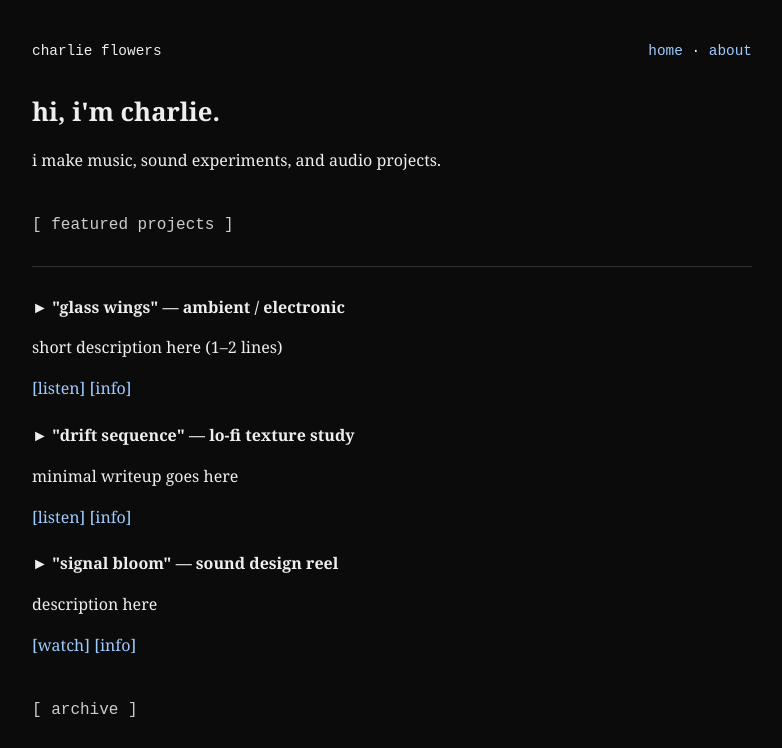
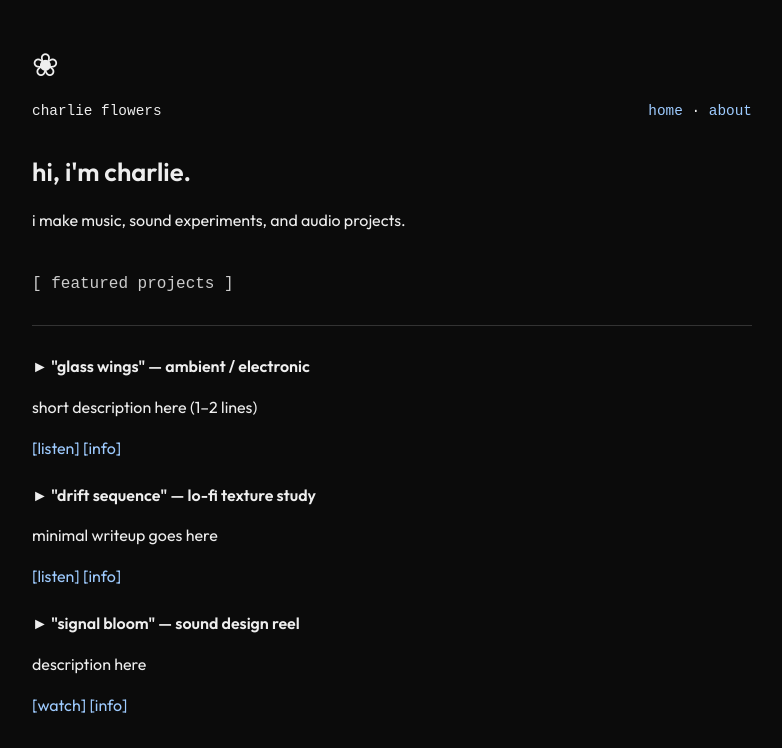
Before and after one commit to chaebe9/chaebe9.github.io, a plain HTML site: page index.html in a window 1280 px wide. Shown: the top 748 px of the page, without its empty margins (248-1030 px from the left). Drawn offline with Linux system fonts and the light colour scheme.

Commit message:
Include Google Font and change body font
Added Google Font 'Outfit' and updated body font.

```diff
--- a/index.html
+++ b/index.html
@@ -4,11 +4,22 @@
   <meta charset="UTF-8" />
   <meta name="viewport" content="width=device-width, initial-scale=1.0" />
   <title>charlie flowers</title>
+  <!-- Google Font: Outfit -->
+  <link href="https://fonts.googleapis.com/css2?family=Outfit:wght@300;400;500;600&display=swap" rel="stylesheet">
+  <!-- Ivy Presto (local) -->
+  <style>
+    @font-face {
+      font-family: 'IvyPresto';
+      src: url('ivy-presto-headline.otf') format('opentype');
+      font-weight: normal;
+      font-style: normal;
+    }
+  </style>
   <style>
     body {
       background: #0b0b0b;
       color: #eee;
-      font-family: Georgia, serif;
+      font-family: 'Outfit', sans-serif;
       margin: 40px auto;
       max-width: 720px;
       line-height: 1.55;
@@ -71,6 +82,7 @@
 </head>
 <body>
   <header>
+    <div style="font-size:2rem; margin-bottom:10px;">❀</div>
     <div class="topline">
       <div>charlie flowers</div>
       <nav>
```
